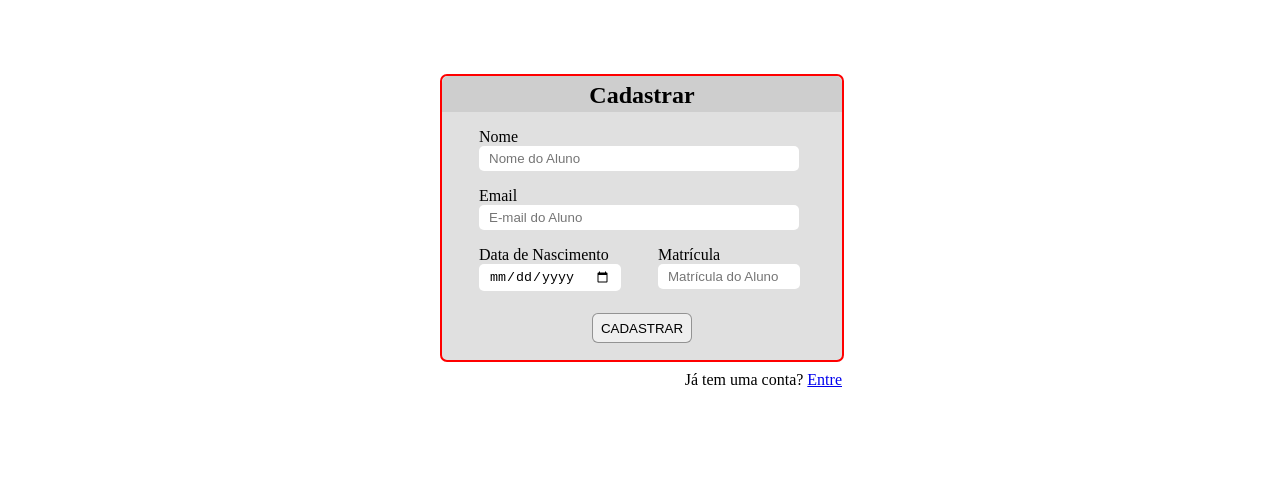
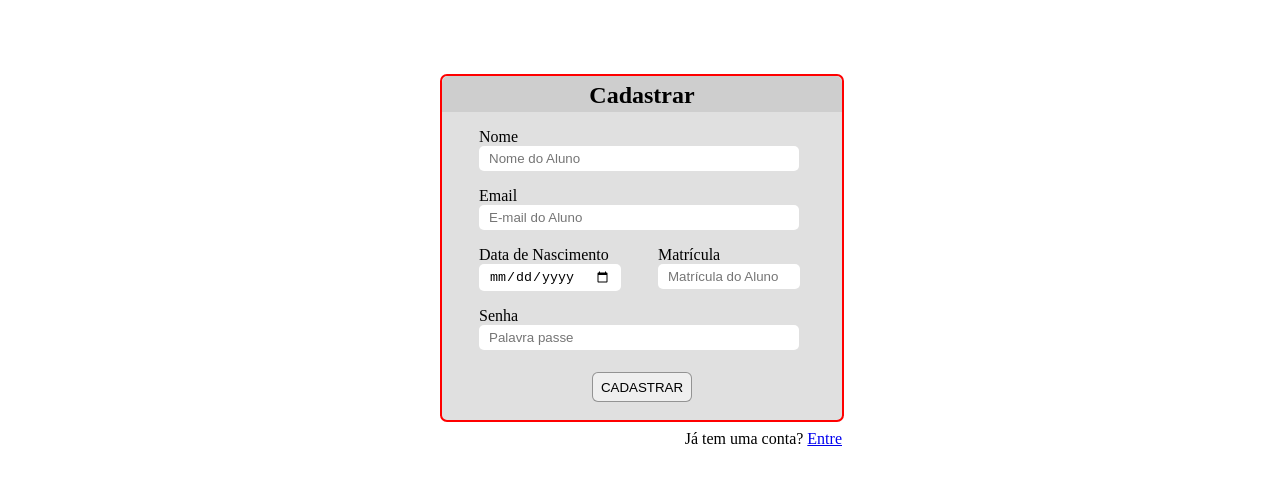
Before and after one commit to calebejoaslimasampaio-git/Notas-2-DS-main, a website: page cad.html in a window 1280 px wide. Shown: the part 93-578 px from the top of the page. Drawn offline with Linux system fonts and the light colour scheme.

Commit message:
esqueleto do cadastro pronto

```diff
--- a/cad.html
+++ b/cad.html
@@ -16,7 +16,7 @@
         </div>
     </header>
     <main>
-        <div class="entry">
+        <div class="cadry">
             <div class="entTitle">
                 <h2>Cadastrar</h2>
             </div>
@@ -39,6 +39,10 @@
                         <input name="matricula" type="text" id="matriculaA" placeholder="Matrícula do Aluno">
                     </label>
                 </div>
+                <label for="senha">
+                    Senha <br>
+                    <input name="senha" type="password" id="senhaA" placeholder="Palavra passe">
+                </label>
             </form>
             <div class="entButton">
                 <button onclick="entra()" class="entButt">CADASTRAR</button>
--- a/css/design-cad.css
+++ b/css/design-cad.css
@@ -25,6 +25,15 @@ header {
     font-size: 40px;
     order: 0;
 }
+.cadry {
+    width: var(--wid-entry);
+    margin-left: calc(50% - var(--wid-title));
+    margin-top: 75px;
+    border: solid red 2px;
+    border-radius: 7px;
+    background-color: #e0e0e0;
+    height: 344px;
+}
 .entry {
     width: var(--wid-entry);
     margin-left: calc(50% - var(--wid-title));
@@ -32,7 +41,7 @@ header {
     border: solid red 2px;
     border-radius: 7px;
     background-color: #e0e0e0;
-    height: 284px;
+    height: 224px;
 }
 .entButton {
     text-align: center;
```
Also changed, not shown: ent.html (+5 -8 lines), index.html (added, +13 -0 lines).
